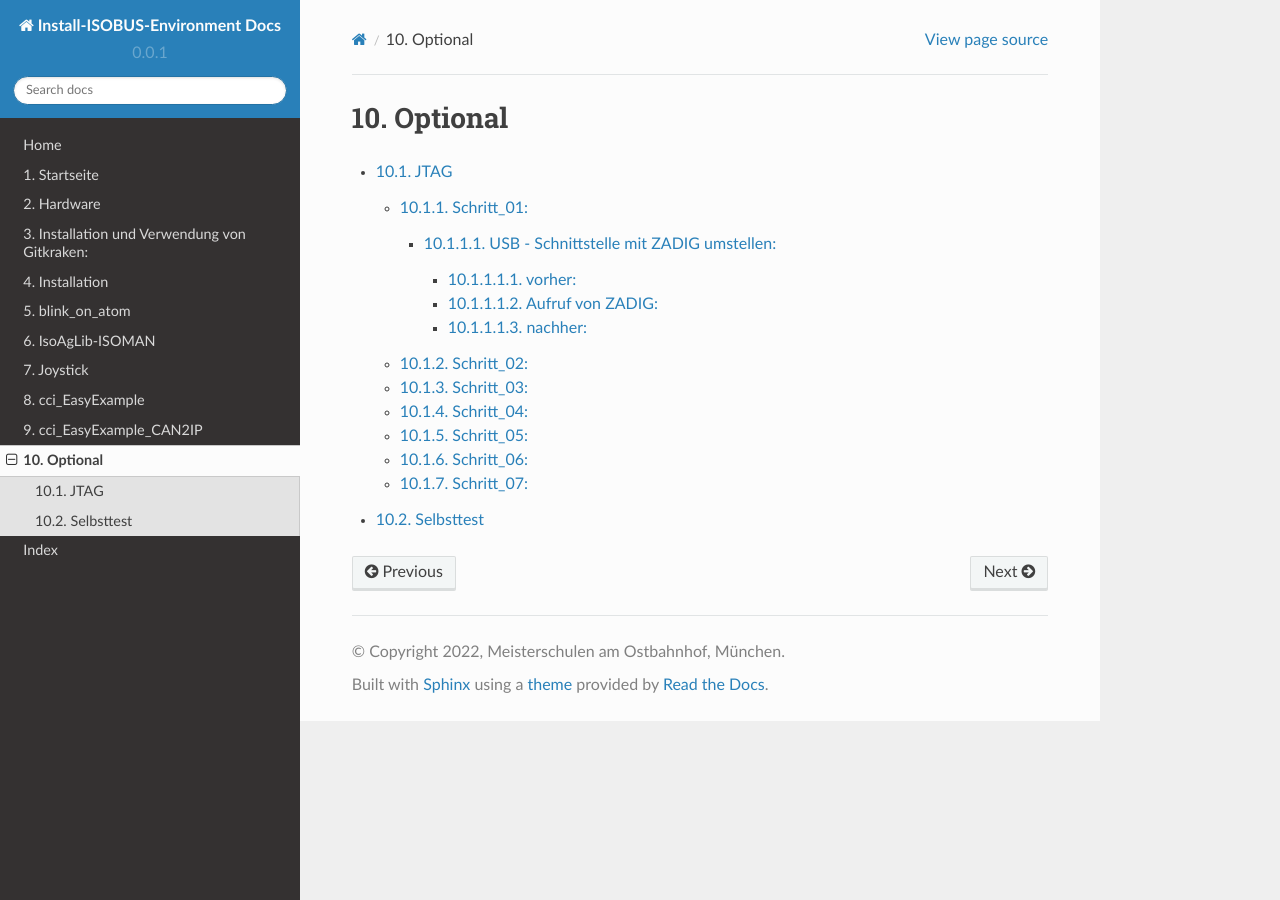
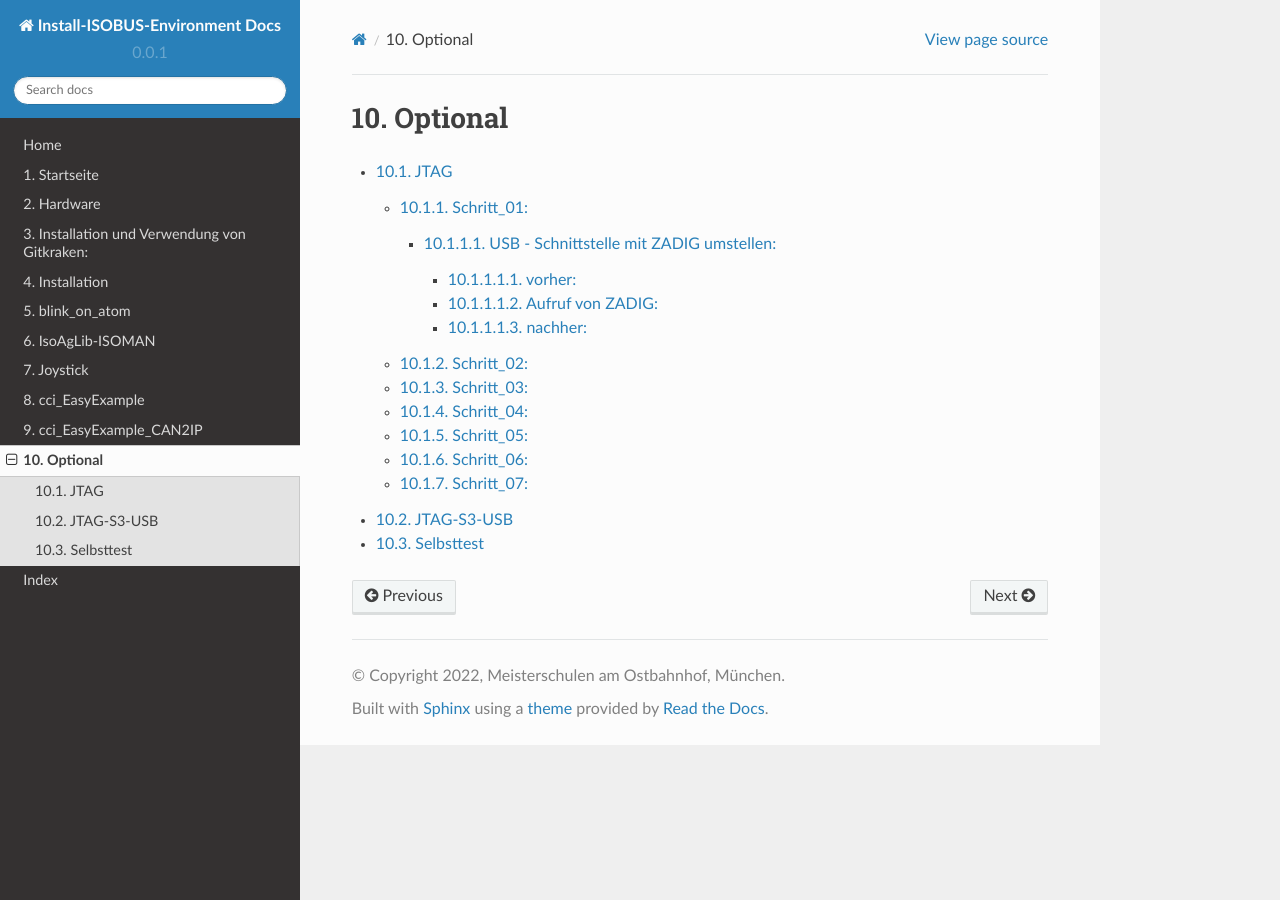
Before and after one commit to franz-ms-muc/Install-ISOBUS-Environment-docs, a Sphinx documentation site: the page built from docs/Optional.rst, in a window 1280 px wide. Built offline with Sphinx 7.4.7 and the Read the Docs theme 2.0.0, drawn with Linux system fonts in a browser that asks for light colours.

Commit message:
Update Optional.rst

```diff
--- a/docs/Optional.rst
+++ b/docs/Optional.rst
@@ -4,4 +4,5 @@ Optional
 .. toctree::
 
    JTAG
+   JTAG-S3-USB
    Selbsttest
```
